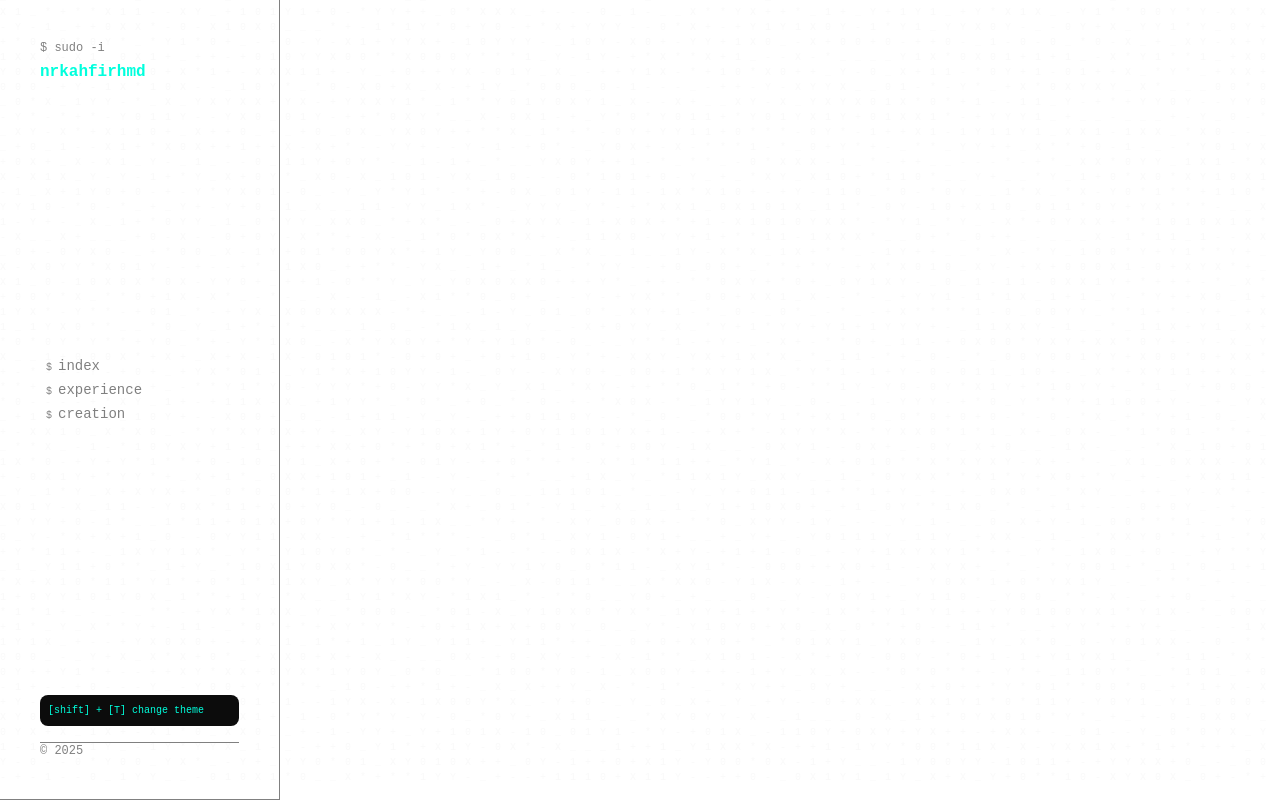
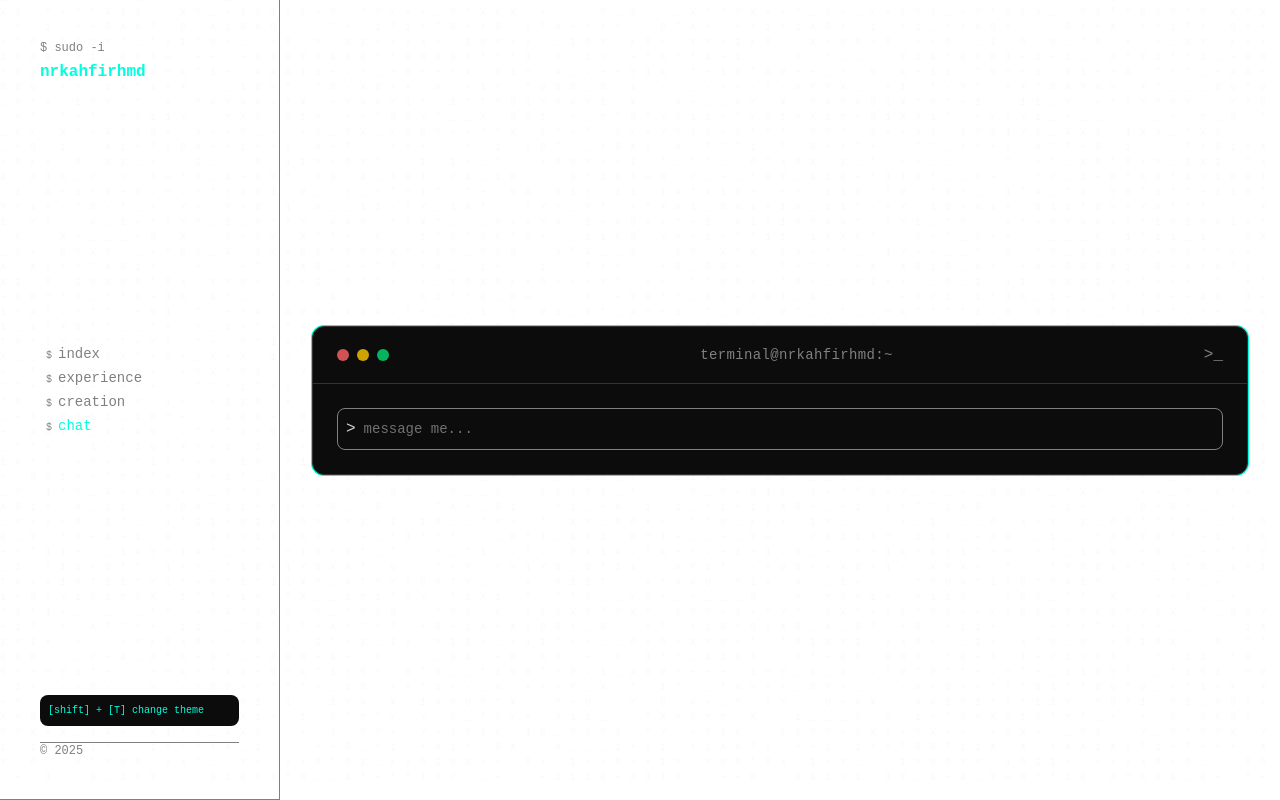
Before and after one commit to nrkahfirhmd/personal-portfolio, a React (Vite) app: page /chat in a window 1280 px wide. Built offline with nearby package versions, Linux system fonts and the light colour scheme; a web font is replaced by a local one.

Commit message:
style: custom scrollbar

```diff
--- a/package.json
+++ b/package.json
@@ -10,6 +10,7 @@
     "preview": "vite preview"
   },
   "dependencies": {
+    "@google/generative-ai": "^0.24.1",
     "@tailwindcss/vite": "^4.1.17",
     "react": "^19.2.0",
     "react-dom": "^19.2.0",
@@ -26,6 +27,7 @@
     "eslint-plugin-react-hooks": "^7.0.1",
     "eslint-plugin-react-refresh": "^0.4.24",
     "globals": "^16.5.0",
+    "tailwind-scrollbar": "^4.0.2",
     "vite": "^7.2.4"
   }
 }
--- a/src/App.jsx
+++ b/src/App.jsx
@@ -6,6 +6,7 @@ import Creation from "./pages/Creation";
 import MatrixBackground from "./components/MatrixBackground";
 import Resume from "./pages/Resume";
 import ThemeModal from "./components/ThemeModal";
+import Chat from "./pages/Chat";
 
 export default function App() {
   return (
@@ -13,12 +14,13 @@ export default function App() {
       <MatrixBackground/>
       <ThemeModal/>
       <Sidebar/>
-      <div className="flex-1 p-8 min-h-screen overflow-y-scroll flex justify-center items-center">
+      <div className="flex-1 p-8 flex justify-center items-center">
         <Routes>
           <Route path="/" element={<Hero/>} />
           <Route path="/experience" element={<About/>} />
           <Route path="/creation" element={<Creation/>} />
           <Route path="/resume" element={<Resume/>} />
+          <Route path="/chat" element={<Chat/>} />
         </Routes>
       </div>
     </div>
--- /dev/null
+++ b/src/api/chat.js
@@ -0,0 +1,42 @@
+import { GoogleGenerativeAI } from "@google/generative-ai";
+
+export default async function handler(req, res) {
+    if (req.method != 'POST') {
+        return res.status(405).json({ error: 'Method Not Allowed' });
+    }
+
+    const { message } = req.body;
+
+    try {
+        const genAI = new GoogleGenerativeAI(process.env.GEMINI_API_KEY);
+
+        const model = genAI.getGenerativeModel({ model: "gemini-1.5-flash" });
+
+        const context = `
+            You are a helpful and professional portfolio assistant for Nurkahfi.
+            Use the following context to answer the user's question.
+
+            [CONTEXT ABOUT ME]
+            - Name: Nurkahfi Amran Rahmada
+            - Role: Software Developer Specialized in AI Products
+            - Key Projects: MPI Benchmark Baremetal vs K8s, Sobat Warung, Nyisa
+            - Tech Stack: Next.js, Express.js, Python, React, Tensorflow, PyTorch, Huggingface Transformers
+            - Contact: nurkahfirahmada@gmail.com
+
+            [INSTRUCTIONS]
+            - Keep answers concise and friendly.
+            - The question can be in Indonesian or English, adjust with user language
+            - If the answer isn't in the context, say: "I don't have that info, but you can email Kahfi directly!"
+            - Do not make up facts.
+        `;
+
+        const result = await model.generateContent(`${context}\n\nUser Question: ${message}`);
+        const response = await result.response;
+        const text = response.text();
+
+        res.status(200).json({ reply: text });
+    } catch (error) {
+        console.error(error);
+        res.status(500).json({ error: 'Something Went Wrong' });
+    }
+}
--- a/src/components/Components.css
+++ b/src/components/Components.css
@@ -14,6 +14,27 @@
     color: var(--color-primary);
 }
 
+.scroller {
+    &::-webkit-scrollbar-thumb:hover {
+        background: rgb(from var(--color-primary) r g b / 0.8) !important;
+    }
+
+    &::-webkit-scrollbar-track {
+        -webkit-box-shadow: inset 0 0 6px rgba(83, 83, 83, 0.07);
+        background-color: transparent;
+    }
+
+    &::-webkit-scrollbar {
+        width: 7px;
+        background-color: transparent;
+    }
+
+    &::-webkit-scrollbar-thumb {
+        background-color: var(--color-primary);
+        border-radius: 5em;
+    }
+}
+
 @media (min-width: 1024px) {
     .nav-list::before {
         content: '$';
--- a/src/components/Sidebar.jsx
+++ b/src/components/Sidebar.jsx
@@ -8,6 +8,7 @@ export default function Sidebar() {
         { label: 'index', path: '/' },
         { label: 'experience', path: '/experience' },
         { label: 'creation', path: '/creation' },
+        { label: 'chat', path: '/chat' }
     ]
 
     return (
--- a/src/components/Terminal.jsx
+++ b/src/components/Terminal.jsx
@@ -17,7 +17,7 @@ const Terminal = ({ children, title = "terminal@nrkahfirhmd:~" }) => {
                 </p>
             </div>
 
-            <div className="p-6 flex flex-col gap-6 text-gray-300">
+            <div className="p-6 flex max-h-150 scroller overflow-y-auto flex-col gap-6 text-gray-300">
                 {children}
             </div>
         </div>
--- /dev/null
+++ b/src/pages/Chat.jsx
@@ -0,0 +1,16 @@
+import Terminal from "../components/Terminal";
+
+export default function Chat() {
+    return (
+        <>
+            <Terminal>
+                <div className="rounded-lg w-full border border-[var(--color-text)] flex gap-2 p-2">
+                    <p>
+                        &gt;
+                    </p>
+                    <input type="text" name="message" id="message" placeholder="message me..." className="text-sm outline-none w-full" />
+                </div>
+            </Terminal>
+        </>
+    )
+}
```
Also changed, not shown: 1 other file (tests, documents, lock files or other folders).
